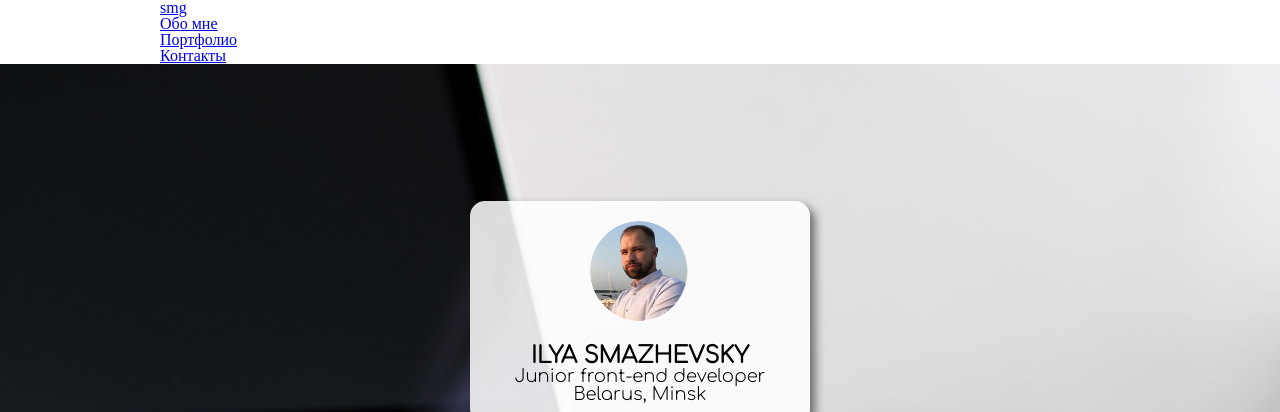
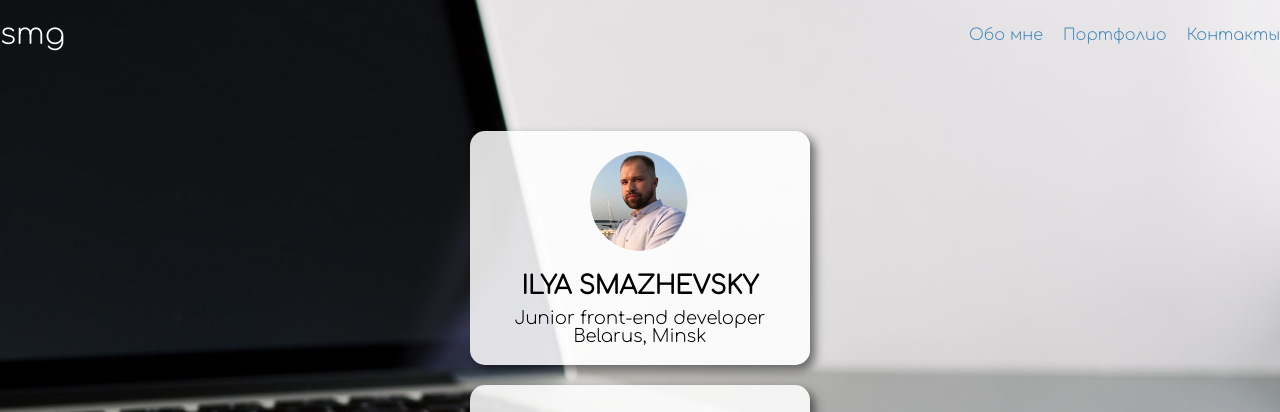
Before and after one commit to smozhevsky/links, a plain HTML site: page index.html in a window 1280 px wide. Shown: the top 412 px of the page. Drawn offline with Linux system fonts and the light colour scheme.

Commit message:
some styles for header

```diff
--- a/css/style.css
+++ b/css/style.css
@@ -1,16 +1,62 @@
+body {
+  font-family: "Comfortaa", cursive;
+}
+
+.container {
+  width: 100%;
+  max-width: 1280px;
+  margin: 0 auto;
+}
+
+.header {
+  width: 100%;
+  padding-top: 20px;
+  position: absolute;
+  top: 0;
+  left: 0;
+  right: 0;
+  z-index: 1000;
+}
+
+.header-inner {
+  display: flex;
+  justify-content: space-between;
+  align-items: center;
+}
+
+.header-logo {
+  text-decoration: none;
+  font-size: 30px;
+  color: #fff;
+}
+
+.header-logo:hover {
+  color: rgba(67, 136, 185, 1);
+}
+
+.nav-list {
+  display: flex;
+  align-items: center;
+}
+
+.nav-link-item {
+  text-decoration: none;
+  color: rgba(67, 136, 185, 1);
+  margin-left: 20px;
+}
+
+.nav-link-item:hover {
+  color: #fff;
+}
+
 .intro {
   background: url(/img/main.jpg) no-repeat center center fixed;
   -webkit-background-size: cover;
   -moz-background-size: cover;
   -o-background-size: cover;
   background-size: cover;
-  font-family: "Comfortaa", cursive;
-}
-
-.container {
   width: 100%;
-  max-width: 960px;
-  margin: 0 auto;
+  height: 100vh;
 }
 
 .intro-inner {
@@ -41,9 +87,10 @@
 }
 
 .user-title {
-  font-size: 23px;
+  font-size: 25px;
   text-transform: uppercase;
   font-weight: bold;
+  margin-bottom: 10px;
 }
 
 .user-links {
```
